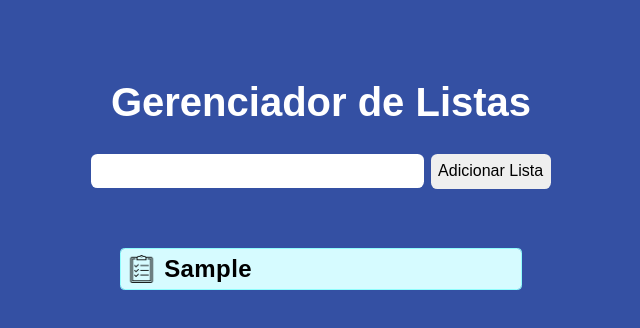
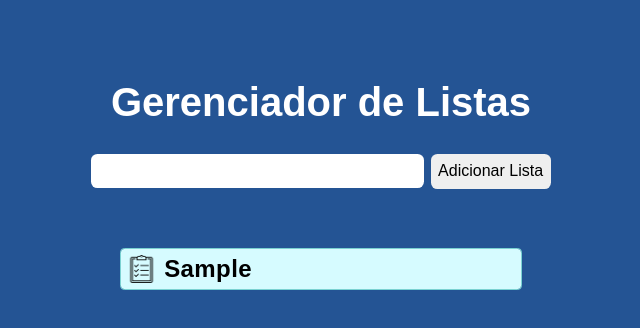
Before and after one commit to CarlosVinicios99/Gerenciador-De-Listas, a React (Vite) app: page / in a window 1280 px wide. Both pictures are taken after typing "Sample" into the empty fields and a click on the button "Adicionar Lista". Shown: the top 328 px of the page, without its empty margins (319-959 px from the left). Built offline with nearby package versions, Linux system fonts and the light colour scheme.

Commit message:
feature: ajuste na cor de fundo da lista selecionada

```diff
--- a/src/App.css
+++ b/src/App.css
@@ -1,5 +1,5 @@
 body {
-    background-color: rgb(52, 80, 163);
+    background-color: rgb(36, 84, 148);
     font-family: Arial, Helvetica, sans-serif;
     color: #FFF;
 }
--- a/src/components/List.css
+++ b/src/components/List.css
@@ -1,6 +1,6 @@
 .list-content {
     background-color: rgb(214, 251, 255);
-    outline: 1px solid rgb(144, 253, 253);
+    outline: 1px solid rgb(122, 210, 210);
     border-radius: 0.2rem;
     width: 25rem;
     margin-bottom: 2rem;
@@ -11,7 +11,7 @@
     background-color: rgb(214, 251, 255);
     padding: 0 0.5rem;
     border-radius: 0.2rem;
-    outline: 1px solid rgb(144, 253, 253);
+    outline: 1px solid rgb(122, 210, 210);
     display: flex;
     flex-direction: column;
     gap: 1rem;
```
